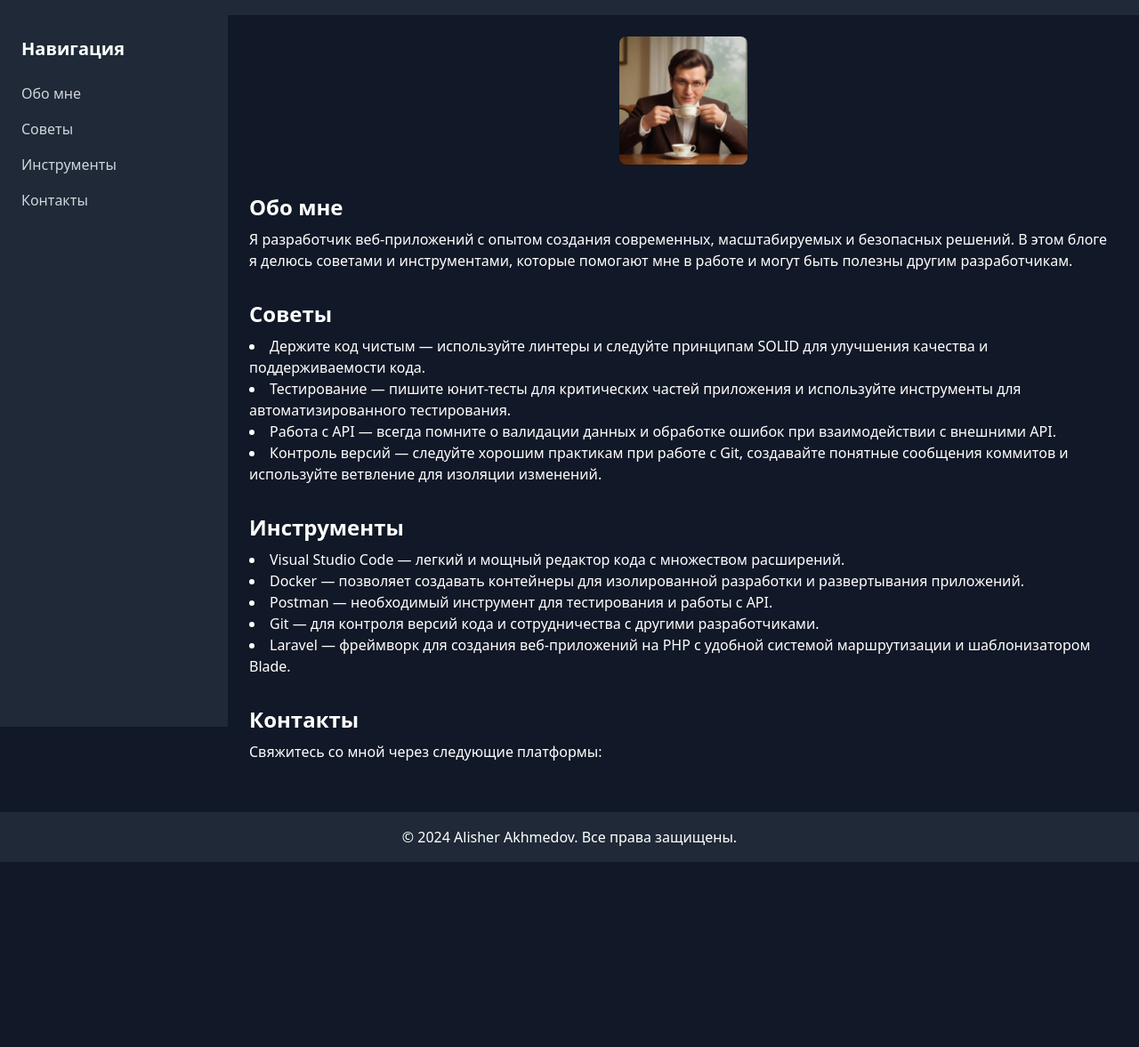
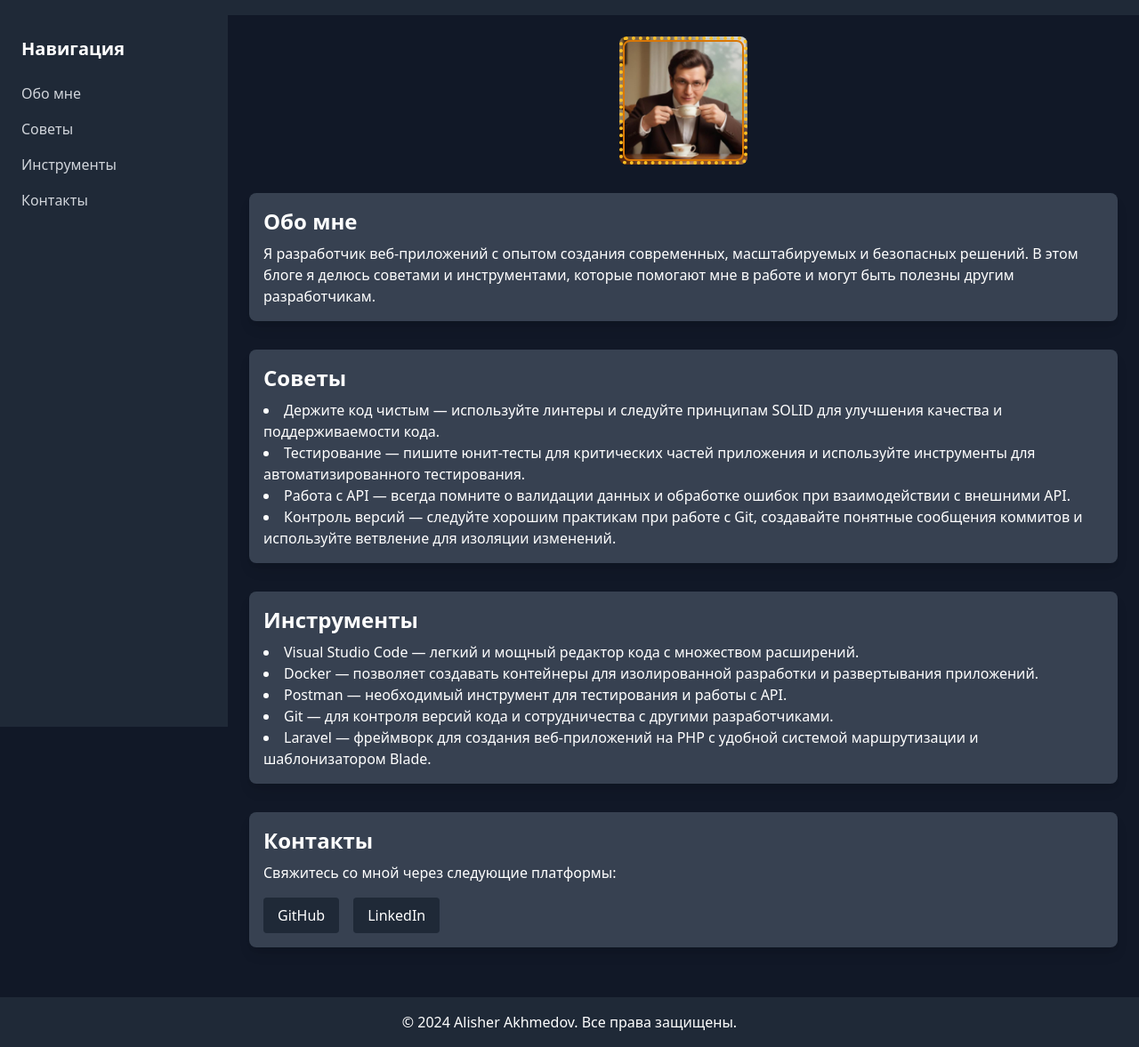
Before and after one commit to JlexaII/MyBlog, a plain HTML site: page index.html in a window 1280 px wide. Shown: the part 63-1240 px from the top of the page at 89% size. Before the commit the page ends 1032 px from the top, so only its background shows below. Drawn offline with nearby package versions, Linux system fonts and the light colour scheme.

Commit message:
Start
starting page

```diff
--- a/index.html
+++ b/index.html
@@ -39,29 +39,34 @@
             </ul>
         </aside>
 
+
+
         <!-- Основной контент -->
         <main class="flex-1 p-6">
             <!-- Фото профиля с узорчатой рамкой -->
             <div class="mb-8 flex justify-center">
                 <div class="relative inline-block">
                     <img src="/images/1.jpg" alt="Alisher Akhmedov" class="rounded-lg w-36 h-36 object-cover">
-                    <div class="absolute inset-0 border-4 border-yellow-700 rounded-lg bg-white opacity-0">
-                        <div class="border-dashed border-4 border-yellow-600 h-full w-full rounded-lg"></div>
+                    <div class="absolute inset-0 border-4 border-yellow-400 rounded-lg border-dotted">
+                        <div class="absolute inset-0 border-2 border-yellow-600 rounded-lg"></div>
                     </div>
                 </div>
             </div>
 
-
             <!-- Секция "Обо мне" -->
-            <section id="about" class="mb-8">
+            <section id="about"
+                class="mb-8 p-4 bg-gray-700 rounded-lg shadow-lg transition-all duration-300 hover:bg-blue-600 hover:text-gray-900">
                 <h2 id="about-title" class="text-2xl font-bold">Обо мне</h2>
-                <p id="about-text" class="mt-2">Я разработчик веб-приложений с опытом создания современных,
+                <p id="about-text" class="mt-2 transition-colors duration-300">
+                    Я разработчик веб-приложений с опытом создания современных,
                     масштабируемых и безопасных решений. В этом блоге я делюсь советами и инструментами, которые
-                    помогают мне в работе и могут быть полезны другим разработчикам.</p>
+                    помогают мне в работе и могут быть полезны другим разработчикам.
+                </p>
             </section>
 
             <!-- Секция "Советы" -->
-            <section id="tips" class="mb-8">
+            <section id="tips"
+                class="mb-8 p-4 bg-gray-700 rounded-lg shadow-lg transition-all duration-300 hover:bg-blue-600 hover:text-gray-900">
                 <h2 id="tips-title" class="text-2xl font-bold">Советы</h2>
                 <ul id="tips-list" class="list-disc list-inside mt-2">
                     <!-- Список советов будет заполнен через JavaScript -->
@@ -69,7 +74,8 @@
             </section>
 
             <!-- Секция "Инструменты" -->
-            <section id="tools" class="mb-8">
+            <section id="tools"
+                class="mb-8 p-4 bg-gray-700 rounded-lg shadow-lg transition-all duration-300 hover:bg-blue-600 hover:text-gray-900">
                 <h2 id="tools-title" class="text-2xl font-bold">Инструменты</h2>
                 <ul id="tools-list" class="list-disc list-inside mt-2">
                     <!-- Список инструментов будет заполнен через JavaScript -->
@@ -77,11 +83,21 @@
             </section>
 
             <!-- Секция "Контакты" -->
-            <section id="contacts" class="mb-8">
+            <section id="contacts" class="mb-8 p-4 bg-gray-700 rounded-lg shadow-lg transition-all duration-300 hover:bg-green-600 hover:text-gray-900">
                 <h2 id="contacts-title" class="text-2xl font-bold">Контакты</h2>
                 <p id="contacts-text" class="mt-2">Свяжитесь со мной через следующие платформы:</p>
+                <div class="mt-4 flex space-x-4">
+                    <a href="https://github.com/JlexaII?tab=repositories" target="_blank" class="bg-gray-800 text-white py-2 px-4 rounded hover:bg-gray-600 transition duration-300">
+                        GitHub
+                    </a>
+                    <a href="https://www.linkedin.com/in/alisher-akhmedov-006839227/" target="_blank" class="bg-gray-800 text-white py-2 px-4 rounded hover:bg-gray-600 transition duration-300">
+                        LinkedIn
+                    </a>
+                </div>
             </section>
+
         </main>
+
     </div>
 
     <footer class="bg-gray-800 p-4 text-center">
--- a/style.css
+++ b/style.css
@@ -304,25 +304,13 @@ header,
     color: #ff7e5f; /* Цвет ссылки при наведении */
 }
 
-.profile-pic-wrapper {
-    position: relative;
-    display: inline-block;
+/* Добавляем узорные стили */
+.border-dotted {
+    background: repeating-linear-gradient(
+        45deg,
+        rgba(255, 215, 0, 0.2) 0%,
+        rgba(255, 215, 0, 0.2) 25%,
+        rgba(255, 215, 0, 0) 25%,
+        rgba(255, 215, 0, 0) 50%
+    );
 }
-
-.border-circle {
-    position: absolute;
-    top: 0;
-    left: 0;
-    width: 100%;
-    height: 100%;
-    border: 5px solid #fff; /* Цвет рамки */
-    border-radius: 50%;
-    box-shadow: 0 0 10px rgba(0, 0, 0, 0.5); /* Тень */
-    transition: all 0.3s ease; /* Плавность анимации */
-    z-index: 1;
-}
-
-.profile-pic {
-    border-radius: 50%;
-    transition: opacity 0.5s ease; /* Плавная смена изображения */
-}
```
